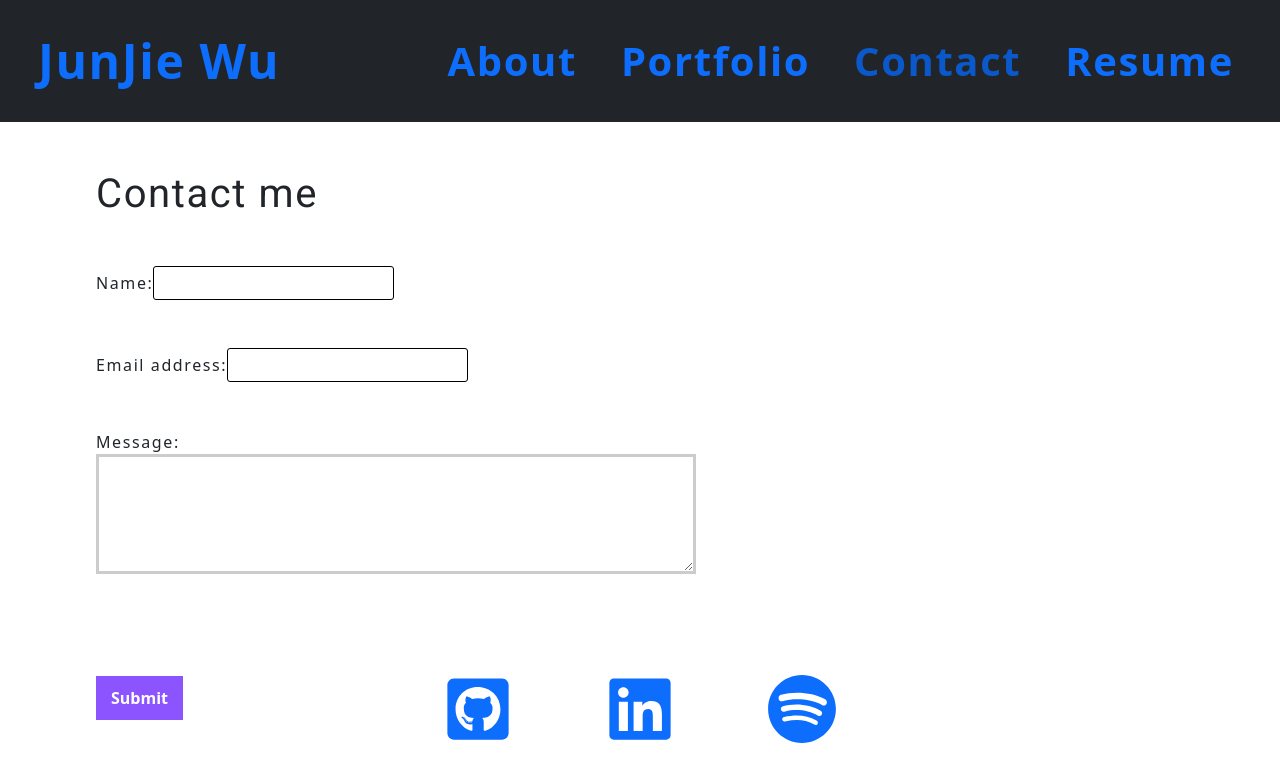
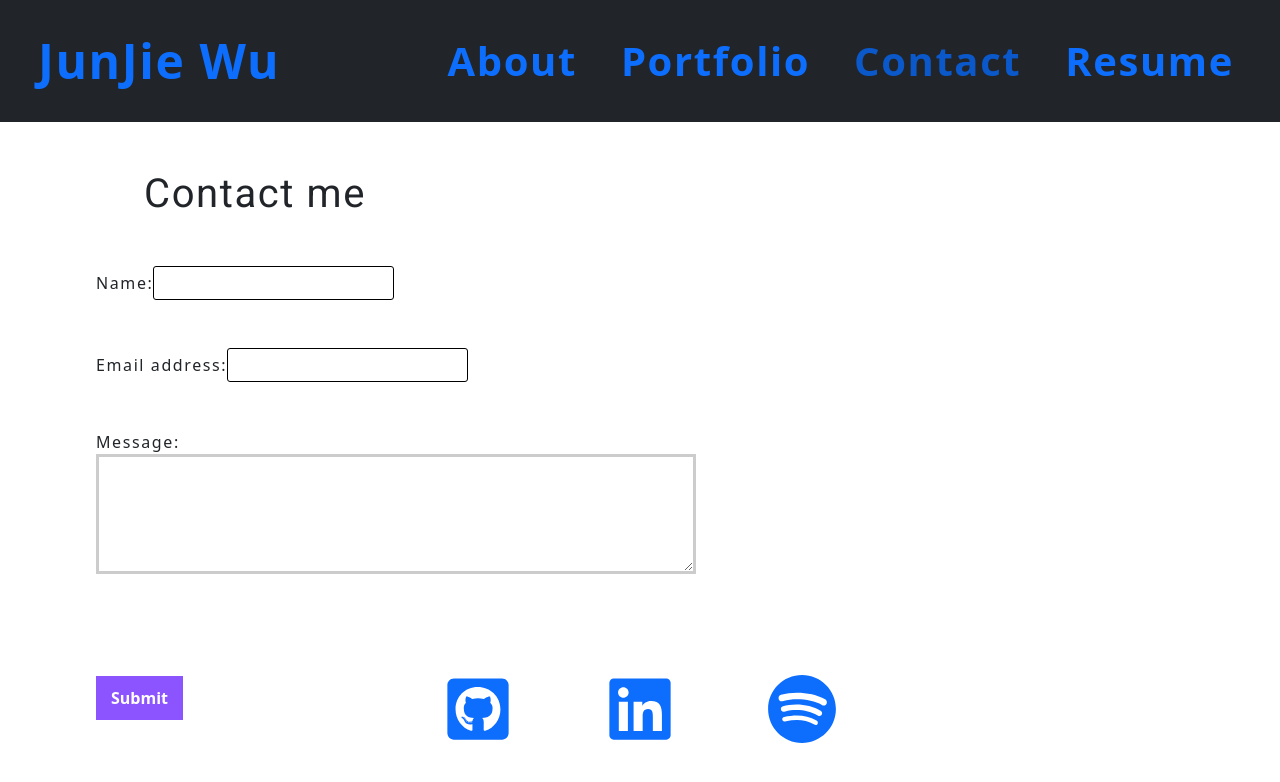
Before and after one commit to HandsomeDingor/React-Portfolio-20, a React (Create React App) app: page / in a window 1280 px wide. Both pictures are taken after a click on the item "Contact". Shown: the top 782 px of the page. Built offline with nearby package versions, Linux system fonts and the light colour scheme.

Commit message:
add resume

```diff
--- a/src/components/Contact/index.js
+++ b/src/components/Contact/index.js
@@ -39,7 +39,7 @@ function ContactForm() {
   return (
     <div className='m-5'>
         <div className='m-5'>
-      <h1 classname='m-5' data-testid="h1tag">Contact me</h1>
+      <h1 className='m-5' data-testid="h1tag">Contact me</h1>
       </div>
       <form id="contact-form" onSubmit={handleSubmit}>
         <div className='m-5'>
--- a/src/components/Resume/index.js
+++ b/src/components/Resume/index.js
@@ -4,9 +4,12 @@ function Resume() {
 
   return (
     <section className="" >
-      <div className='d-flex justify-content-center p-4'>
-        <h1>Resume</h1>
-      </div>
+          <a
+            href=""
+            class="link"
+          >
+            Download Resume
+          </a>
     </section>
   )
 }
```
Also changed, not shown: 1 other file (tests, documents, lock files or other folders).
